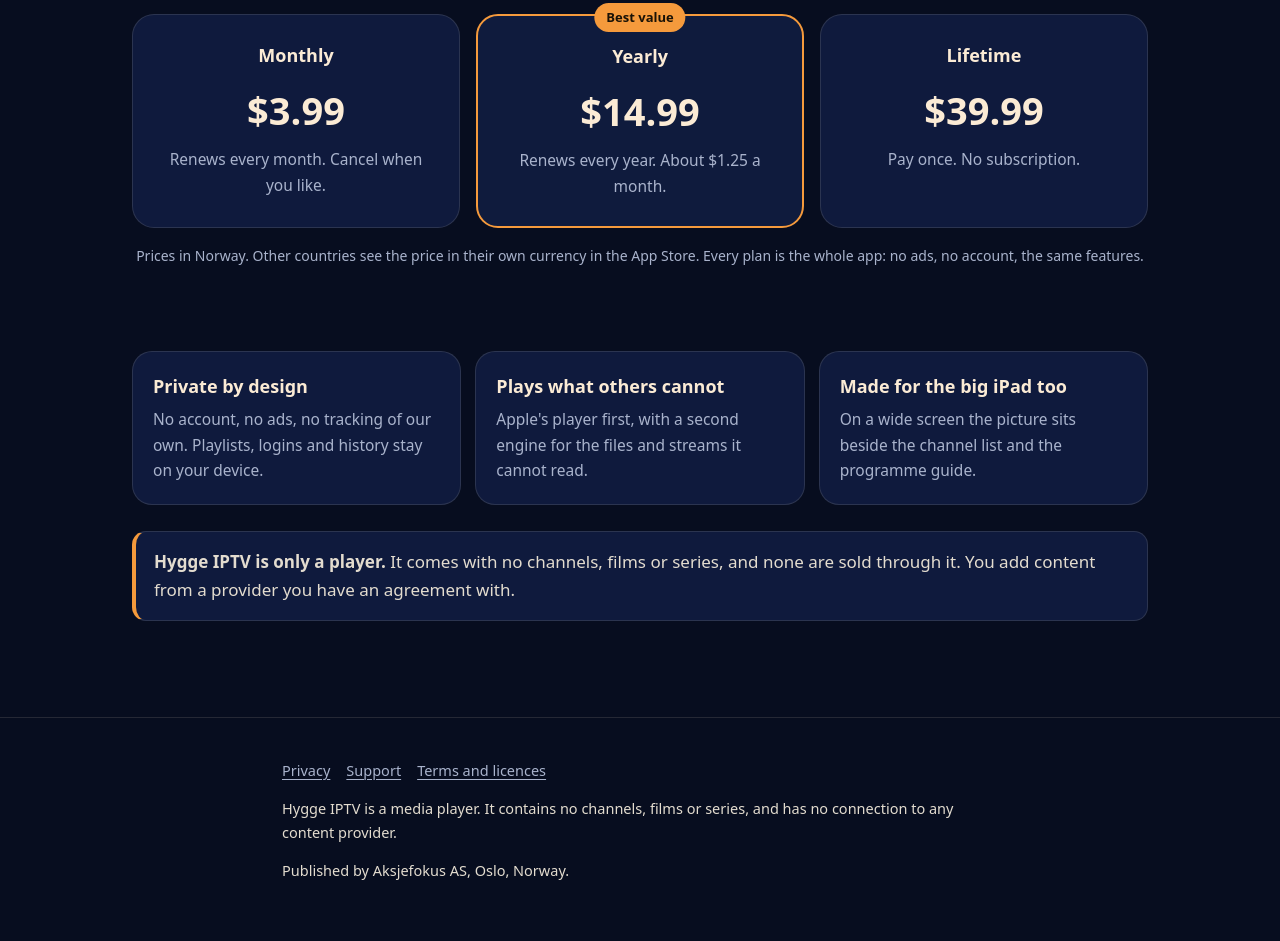
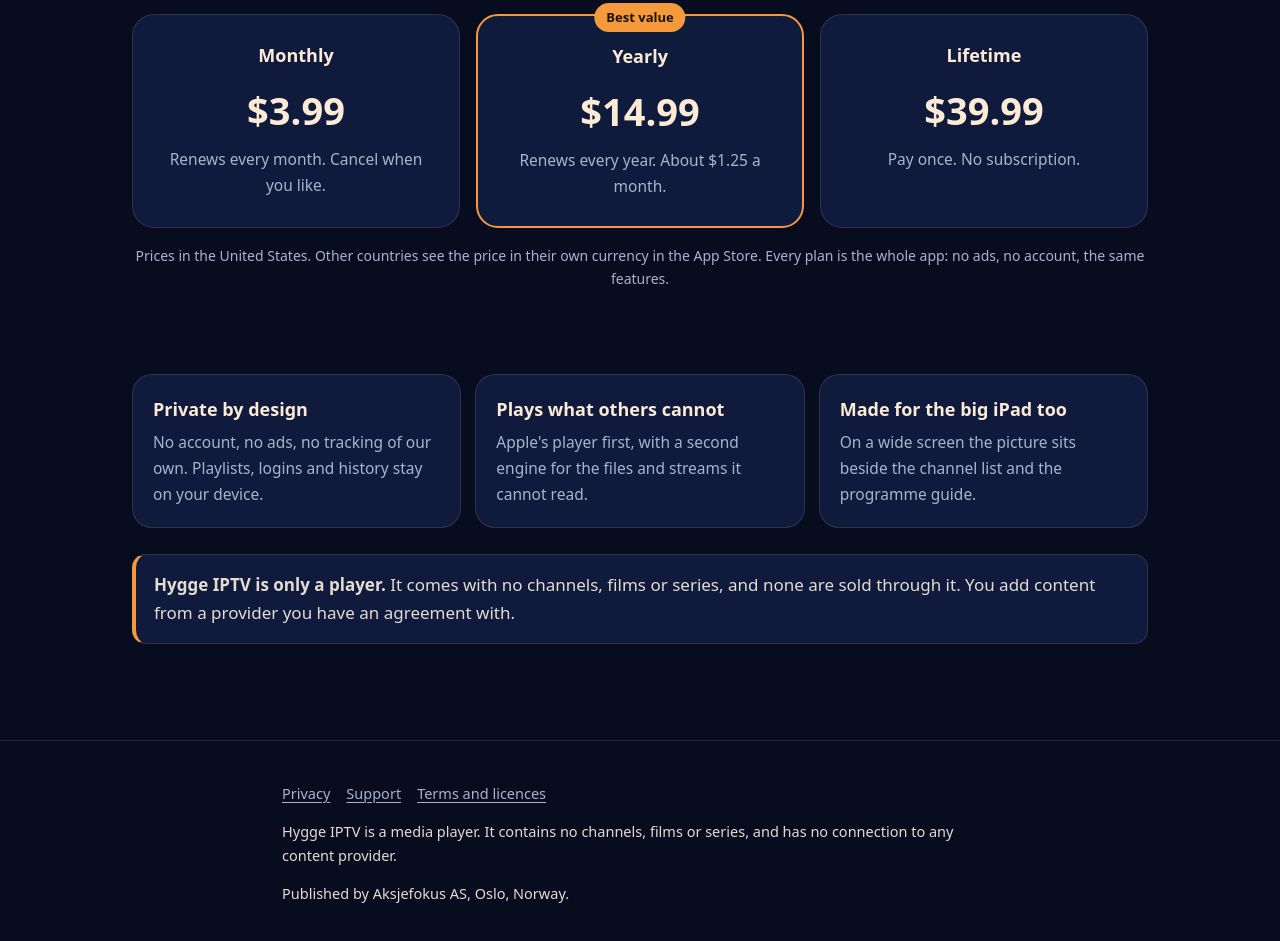
Before and after one commit to martinbruteig/hyggeiptv-site, a plain HTML site: page index.html in a window 1280 px wide. Shown: the part 3861-4802 px from the top of the page. Drawn offline with Linux system fonts and the light colour scheme.

Commit message:
Price note says United States
Co-Authored-By: Claude Fable 5.2 <noreply@anthropic.com>

```diff
--- a/index.html
+++ b/index.html
@@ -117,7 +117,7 @@
     <div class="plan best"><span class="tag">Best value</span><h3>Yearly</h3><p class="price">$14.99</p><p>Renews every year. About $1.25 a month.</p></div>
     <div class="plan"><h3>Lifetime</h3><p class="price">$39.99</p><p>Pay once. No subscription.</p></div>
   </div>
-  <p class="fineprint center">Prices in Norway. Other countries see the price in their own currency in the App Store. Every plan is the whole app: no ads, no account, the same features.</p>
+  <p class="fineprint center">Prices in the United States. Other countries see the price in their own currency in the App Store. Every plan is the whole app: no ads, no account, the same features.</p>
 </section>
 
 <section class="cards">
```
